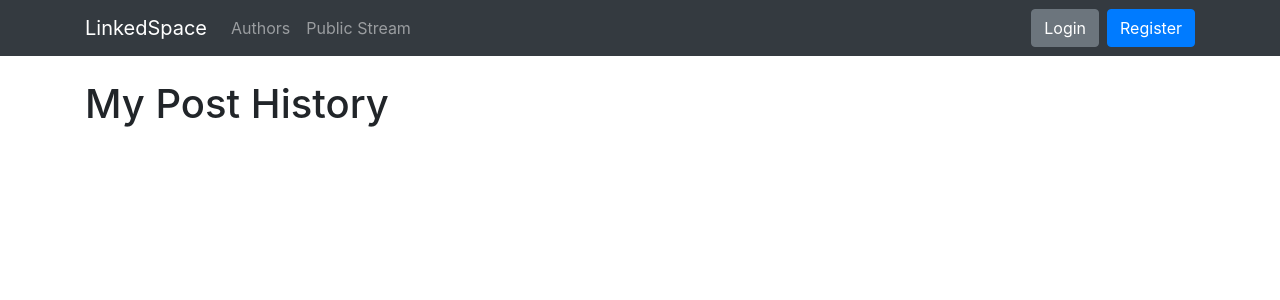
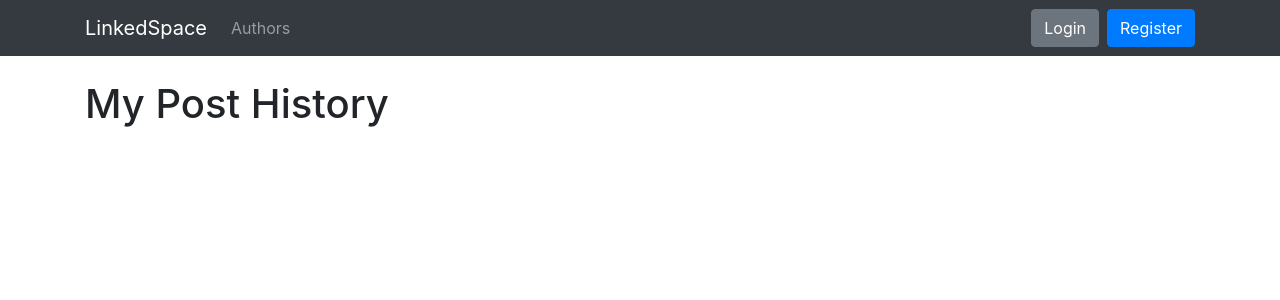
Before and after one commit to CMPUT404-Fa21-Organization/CMPUT404-Project-Social-Distribution, a Django app: page /posts/manage/ in a window 1280 px wide. Shown: the top 300 px of the page. Run offline with Django 3.2, Linux system fonts and the light colour scheme; data that the repository does not hold is empty; some libraries are stand-ins or nearby versions.

Commit message:
Stream Redone

```diff
--- a/CMPUT404Project/CMPUT404Project/urls.py
+++ b/CMPUT404Project/CMPUT404Project/urls.py
@@ -28,14 +28,18 @@ urlpatterns = [
     path('register/', registerView, name='register'),
     path('logout/', logoutView, name='logout'),
     path('profile/', profileView, name='author-detail'),
-    path('stream/', MyStreamView, name='user-stream-view'),
+
 
     path('inbox/', MyInboxView, name='author-inbox-frontend'),
-    path('inbox/acceptFollow/', acceptFollow, name='accept-follow'),
-    path('stream/newLike/', newLike, name='add-like'),
     path('inbox/clearInbox/', clearInbox, name='clear-inbox'),
     path('inbox/newLike/', newLike, name='add-like'),
+    path('inbox/acceptFollow/', acceptFollow, name='accept-follow'),
+
+    path('author/<auth_pk>/posts/', UserStreamView, name='user-stream-view'),
+    path('author/<auth_pk>/posts/newLike/', newLike, name='add-like'),
+
     path('git/', include('GitEvents.urls')),
+
     path('posts/add_post/', PostsList, name='add_post'),
     path('posts/manage/', ManagePostsList, name='posts-manage'),
     path('posts/<post_pk>/add_comment/', add_Comment, name='add_comment'),
--- a/CMPUT404Project/LinkedSpace/templates/LinkedSpace/Posts/posts.html
+++ b/CMPUT404Project/LinkedSpace/templates/LinkedSpace/Posts/posts.html
@@ -5,7 +5,7 @@
 {% endblock %}
 
 {% block content %}
-    <h1>Welcome to posts stream {{ user.displayName }}</h1>
+    <h1>Welcome to {{ user.displayName }}'s stream </h1>
 
     {% for post in posts %}
         <div class = "post card">
--- a/CMPUT404Project/LinkedSpace/templates/LinkedSpace/base.html
+++ b/CMPUT404Project/LinkedSpace/templates/LinkedSpace/base.html
@@ -47,11 +47,10 @@
                     </li>
                     {% if request.user.is_authenticated %}
                     <li class="nav-item">
-                        <a class="nav-link" href={% url 'user-stream-view' %}>My Stream</a>
+                        <a class="nav-link" href={% url 'user-stream-view' auth_pk=request.user.pk %}>My Stream</a>
                      </li>
-                    {% else %}
                     <li class="nav-item">
-                        <a class="nav-link" href={% url 'user-stream-view' %}>Public Stream</a>
+                        <a class="nav-link" href={% url 'add_post' %}>Add Post</a>
                      </li>
                     {% endif %}
                 </ul>
--- a/CMPUT404Project/LinkedSpace/urls.py
+++ b/CMPUT404Project/LinkedSpace/urls.py
@@ -16,7 +16,6 @@ Including another URLconf
 from django.conf.urls import url
 from django.urls import include, path
 
-from Posts.views import MyStreamView
 from . import views
 from Posts.views import ManagePostsList, newLike
 from Author.views import AuthorsListView, MyInboxView, acceptFollow, clearInbox
--- a/CMPUT404Project/Posts/views.py
+++ b/CMPUT404Project/Posts/views.py
@@ -20,7 +20,7 @@ from django.db.models import Q
 import django.core
 
 # Create your views here.
-def newLike(request):
+def newLike(request, auth_pk = None):
     # View to create a new like object after clicking the like button
     if request.user.is_authenticated:
         # TODO what is context supposed to be?
@@ -47,7 +47,7 @@ def newLike(request):
             like.delete()
 
         if(request.POST["context"] == "stream"):
-            return HttpResponseRedirect(reverse('user-stream-view'))
+            return HttpResponseRedirect(reverse('user-stream-view', kwargs={ 'auth_pk': auth_pk }))
         else:
             return HttpResponseRedirect(reverse('author-inbox-frontend'))
 
@@ -57,17 +57,17 @@ def newLike(request):
 
 # TODO Better CSS for Stream
 # Non API view, Displays the users posts and github activity
-def MyStreamView(request):
+def UserStreamView(request, auth_pk):
     # TODO Add Github API stuff here
-    # TODO Following Posts
 
-    if(request.user.is_authenticated):
+    if(request.user.is_authenticated and request.user.pk == auth_pk):
         author = request.user
-        postsObjects = Post.objects.filter(author_id=author.pk) | Post.objects.filter(visibility = "PUBLIC")
+        postsObjects = Post.objects.filter(author_id=author.pk) # | Post.objects.filter(visibility = "PUBLIC")
 
     else:
-        author = None
-        postsObjects = Post.objects.filter(visibility = "PUBLIC")
+        # TODO Friend Posts in stream
+        author = Author.objects.get(pk = auth_pk)
+        postsObjects = Post.objects.filter(author_id=author.pk, visibility = "PUBLIC")
 
     postsObjects = postsObjects.order_by('-published')
 
```
